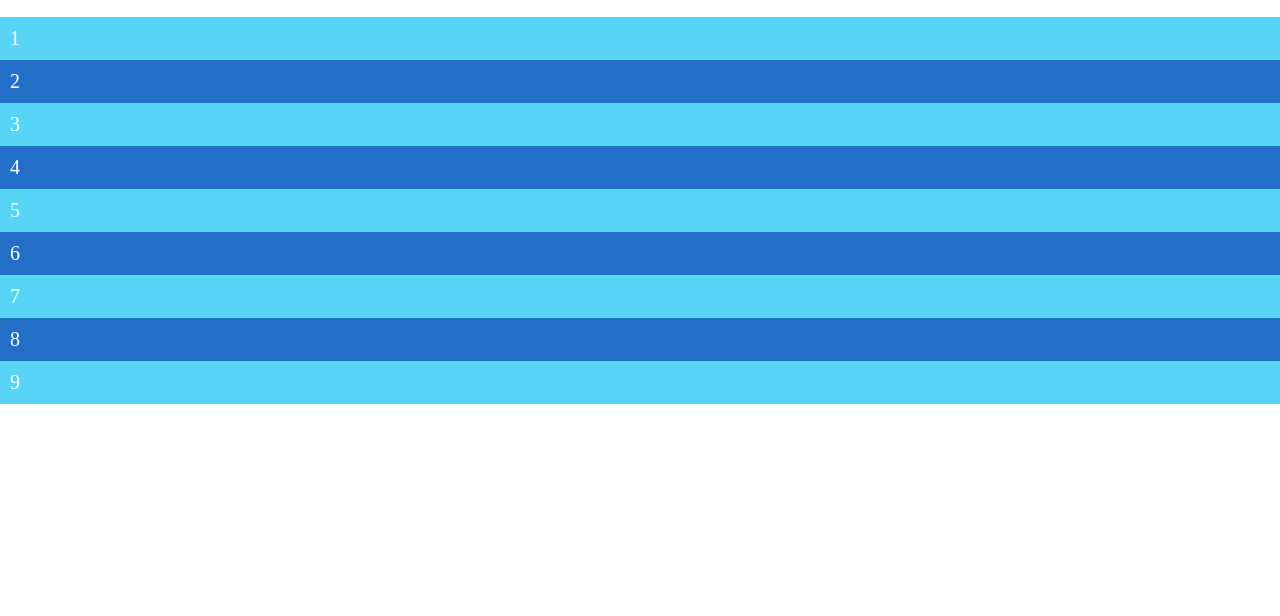
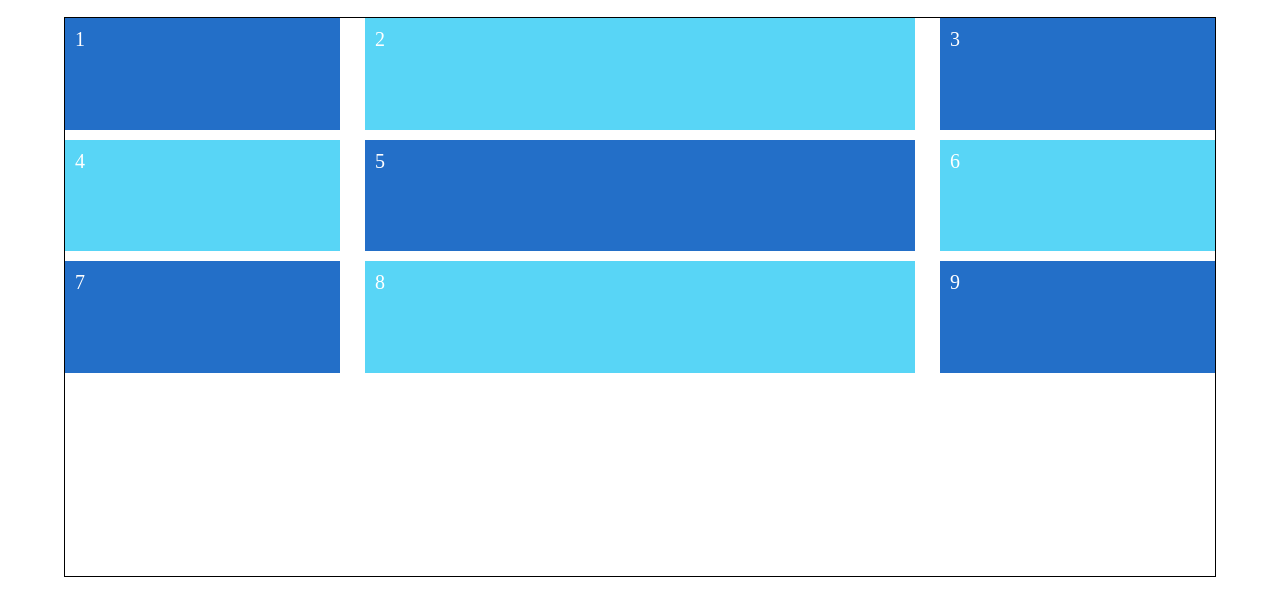
Before and after one commit to dimtriv/jc11-frontend, a plain HTML site: page grid/grid.html in a window 1280 px wide. Shown: the part 60-676 px from the top of the page. Drawn offline with Linux system fonts and the light colour scheme.

Commit message:
column and rows

```diff
--- a/grid/grid.css
+++ b/grid/grid.css
@@ -8,6 +8,10 @@
 
 .first-container{
     display: grid;
+    width: 90%;
+    height: 70vh; /* Tinggi view browser */
+    margin: 0 auto;
+    border: 1px solid black
 }
 
 .item {
@@ -22,6 +26,32 @@
     dimana mereka merupakan sebuah child
     dan mereka merupakan child dengan urutan angka genap (2 , 4, 6, 8, dst
 */
-.item:nth-child(even){
+.item:nth-child(odd){
     background-color: #236fc8;
 }
+
+
+/* CONTAINER PROPERTY */
+.first-container{
+    /* Menentukan banyak kolom dan mengatur lebar setiap item */
+
+    /* grid-template-columns: 100px 400px 200px ; */
+    /* grid-template-columns: 25% 25% 25%; */
+    /* grid-template-columns: repeat(3, 25%); */
+    grid-template-columns: 1fr 2fr 1fr;
+
+    /* Menentukan tinggi setiap baris */
+    /* grid-template-rows: 100px 150px 70px; */
+    /* grid-template-rows: 10% 60% 20%; */
+    /* grid-template-rows: 1fr 3fr 2fr; */
+    grid-template-rows: repeat(3, 20%);
+
+    /* margin antar kolom */
+    /* column-gap : 20px; */
+
+    /* margin antar baris */
+    /* row-gap: 15px; */
+
+    gap : 10px 25px
+
+}
```
